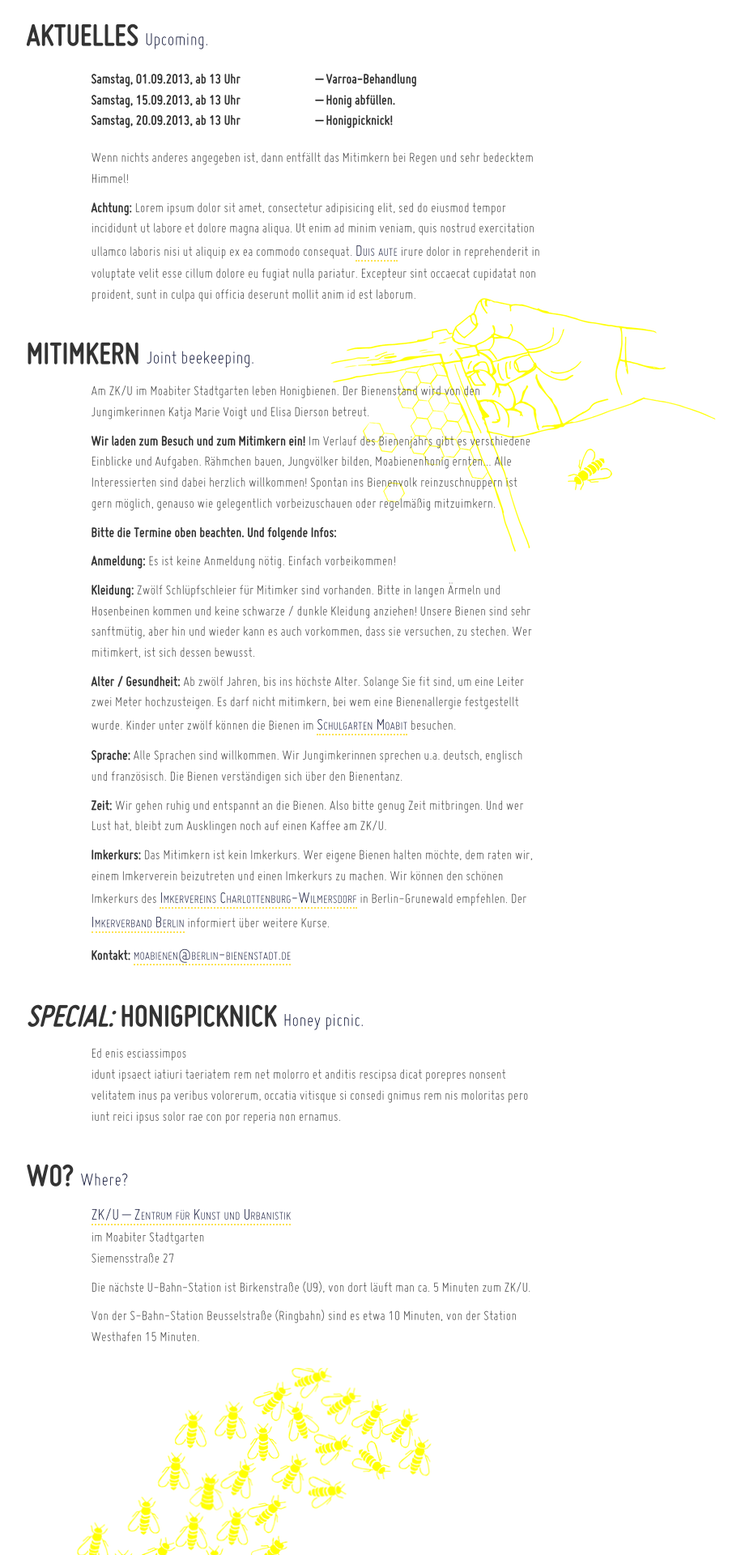
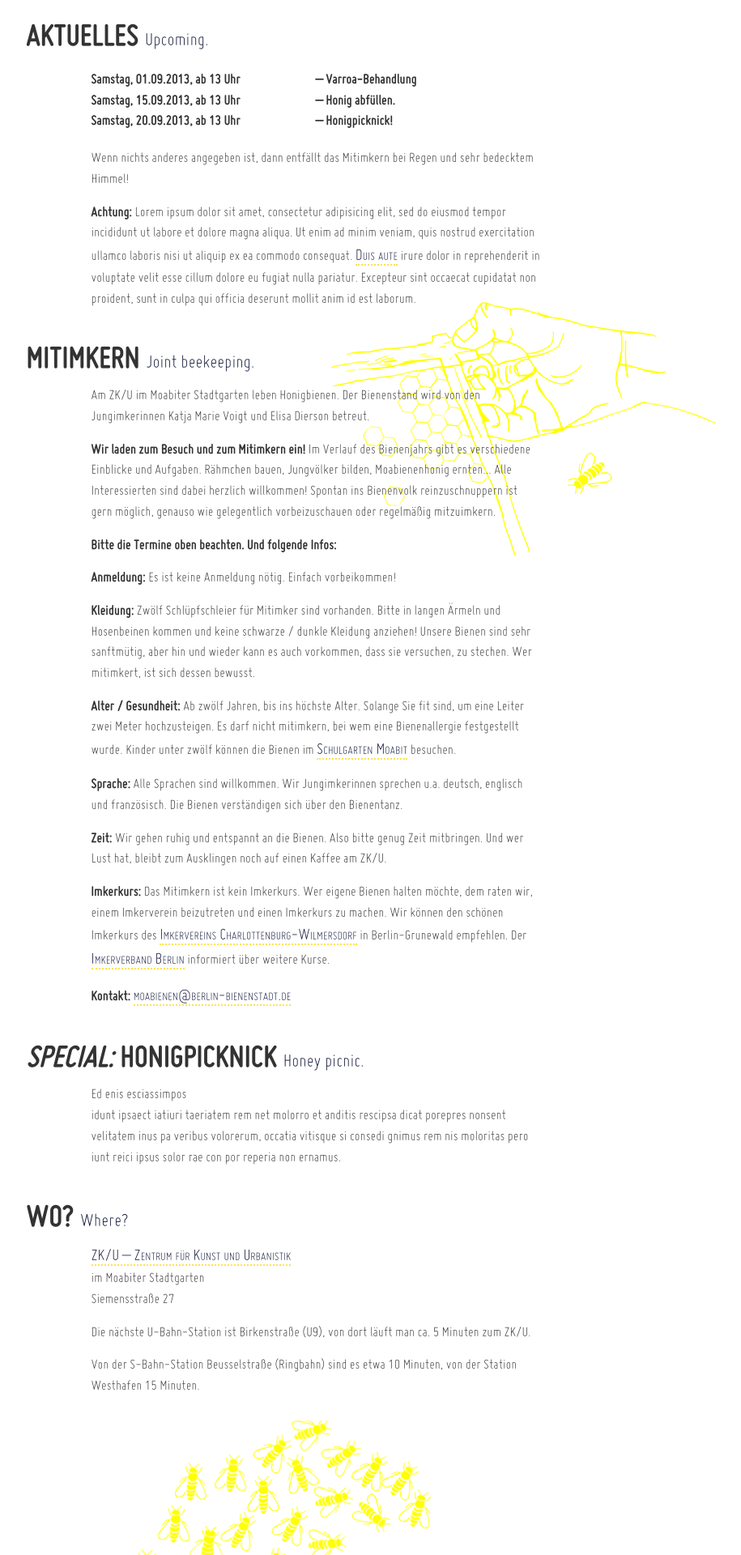
Before and after one commit to dieda/moabienen.berlin-bienenstadt.de, a Jekyll site: the page built from index.html, in a window 1280 px wide. Shown: the part 420-2340 px from the top of the page at 81% size, without its empty margins (250-1165 px from the left). Built offline with Jekyll 4.4.1, drawn with Linux system fonts in a browser that asks for light colours.

Commit message:
Change footer and paragraph CSS
Footer: Font size (a)
Paragraph: margin bottom

```diff
--- a/css/moabienen.css
+++ b/css/moabienen.css
@@ -252,3 +252,11 @@
   font-size: 16px;
   padding-bottom: 1em;
 }
+
+.footer-text a{
+  font-size: 15px;
+}
+
+p {
+  margin: 0 0 15px;
+}
```
